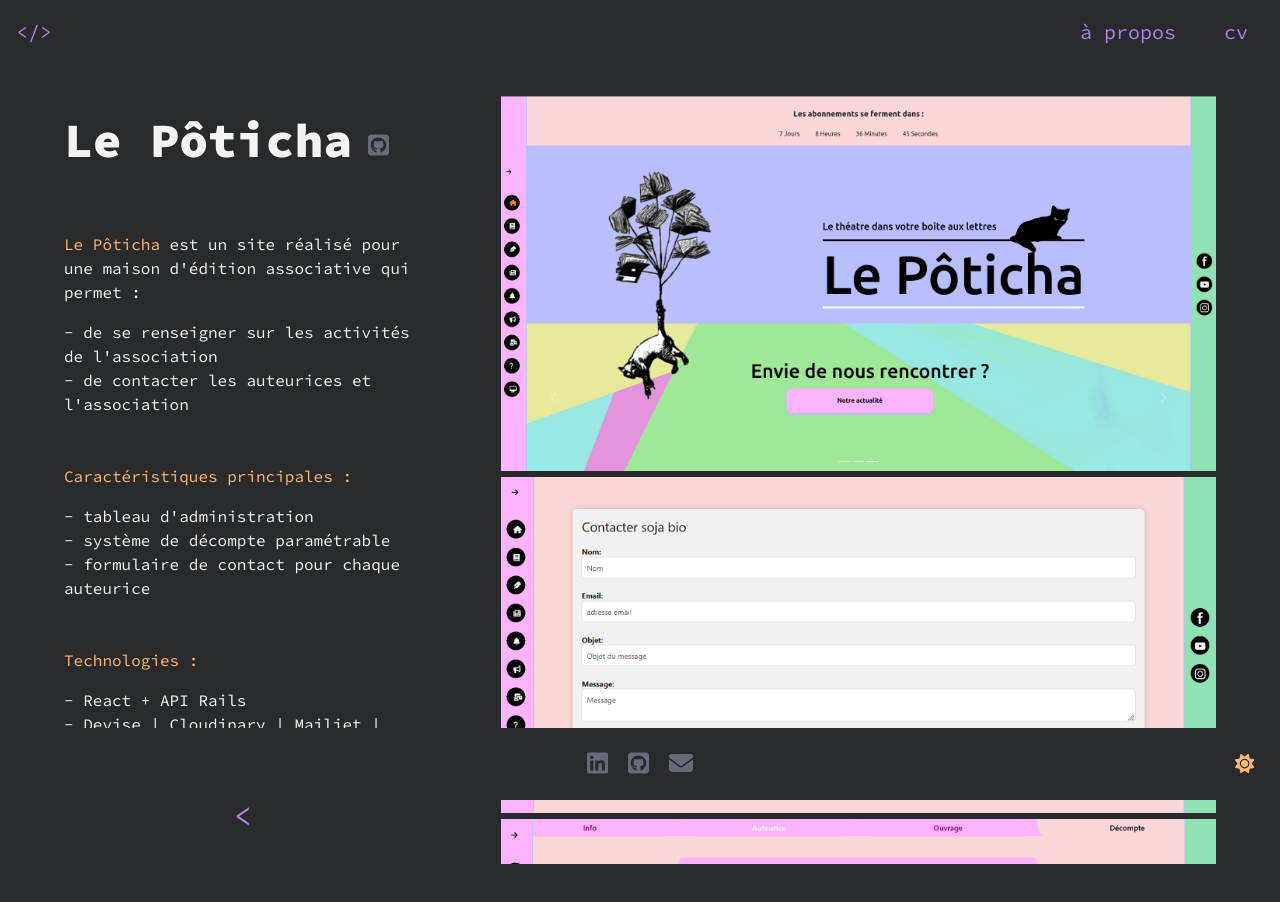
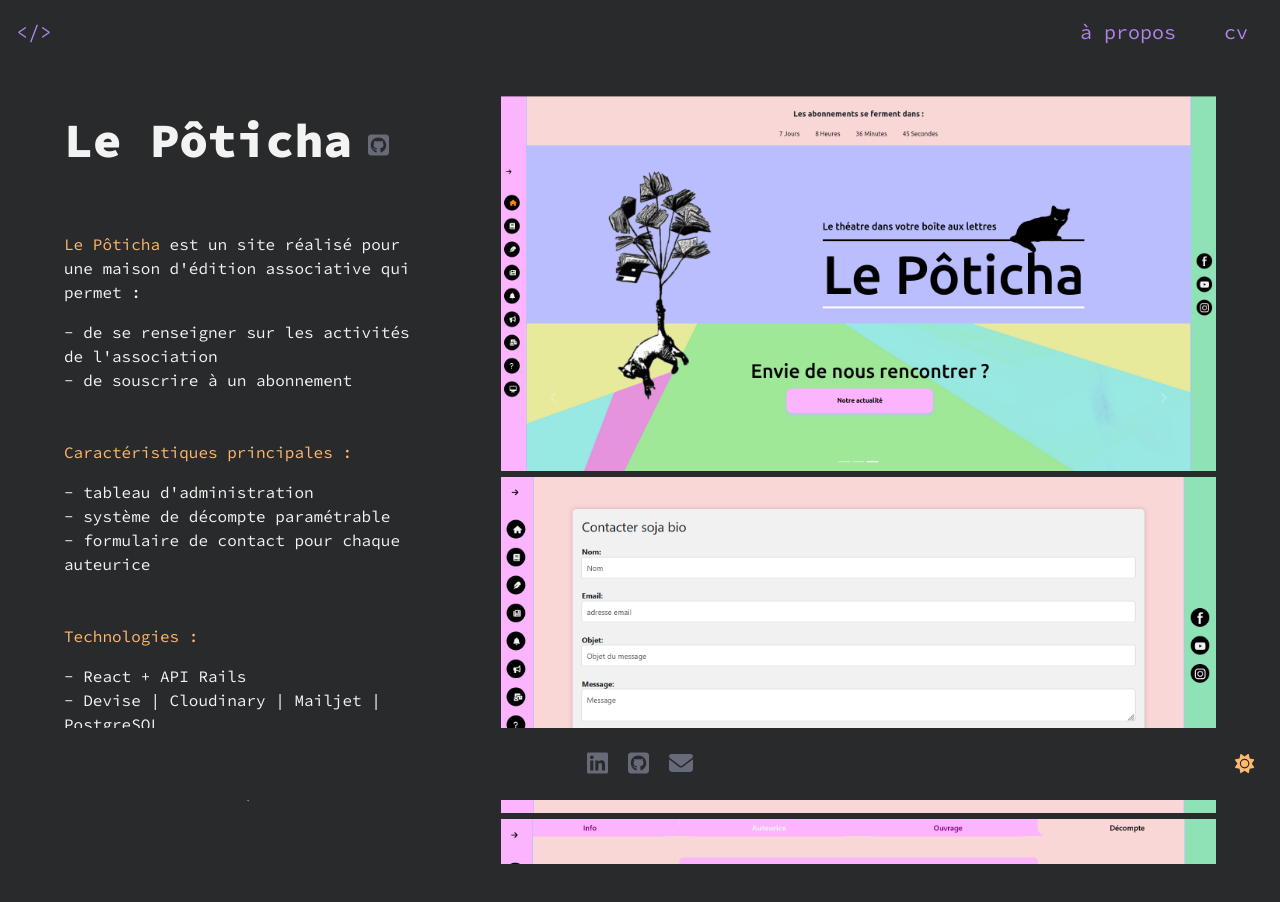
Before and after one commit to Sojabio/Portfolio, a React (Vite) app: page /#/projects/poticha in a window 1280 px wide. Shown: the top 902 px of the page. Built offline with nearby package versions, Linux system fonts and the light colour scheme; no server answers.

Commit message:
change poticha

```diff
--- a/src/pages/projects/poticha.jsx
+++ b/src/pages/projects/poticha.jsx
@@ -23,7 +23,7 @@ const Poticha = () => {
             <p><span>Le Pôticha </span> est un site réalisé pour une maison d'édition associative qui permet :</p>
             <ul>
               <li>- de se renseigner sur les activités de l'association</li>
-              <li>- de contacter les auteurices et l'association </li>
+              <li>- de souscrire à un abonnement </li>
             </ul>
           </div>
           <div className="characteristics">
```
